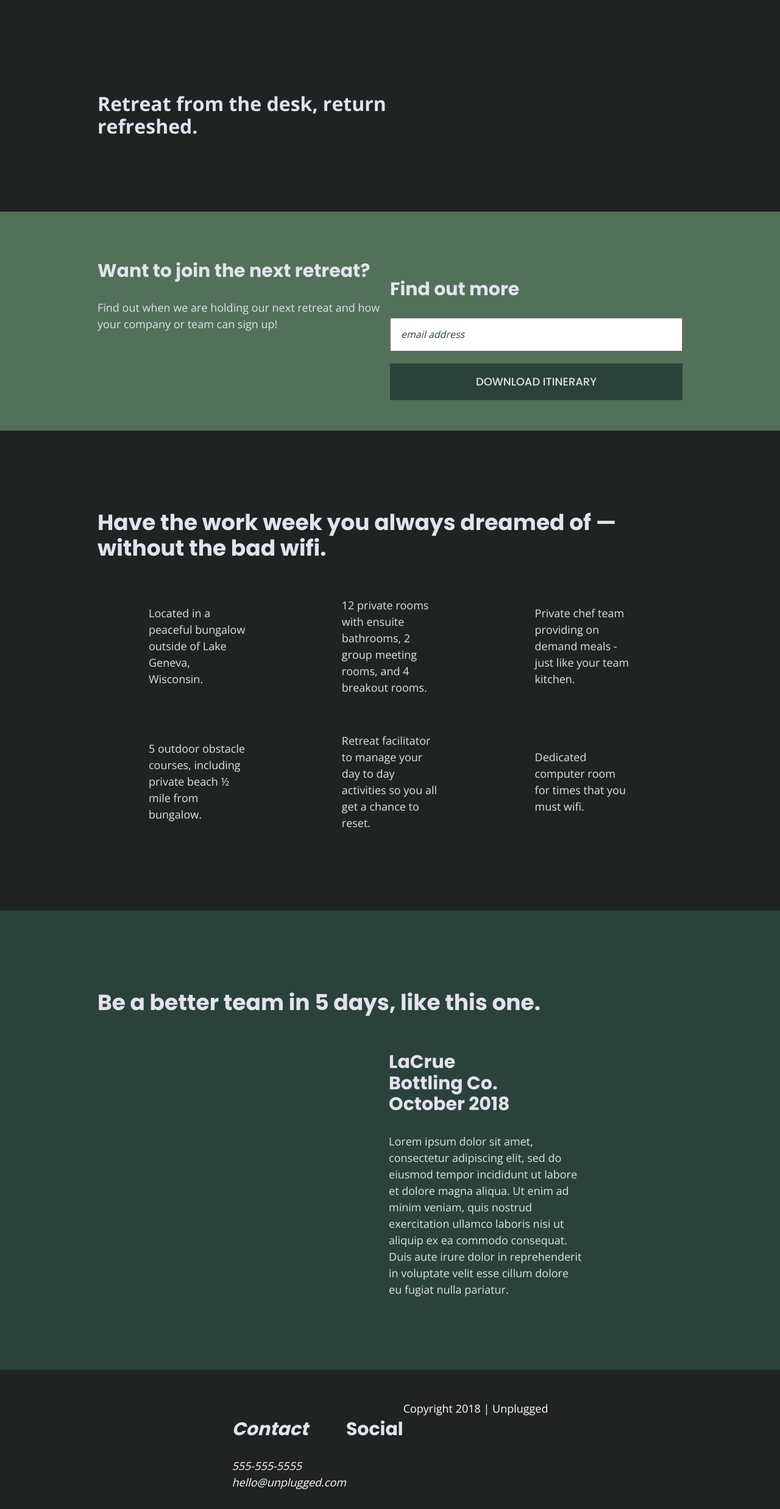
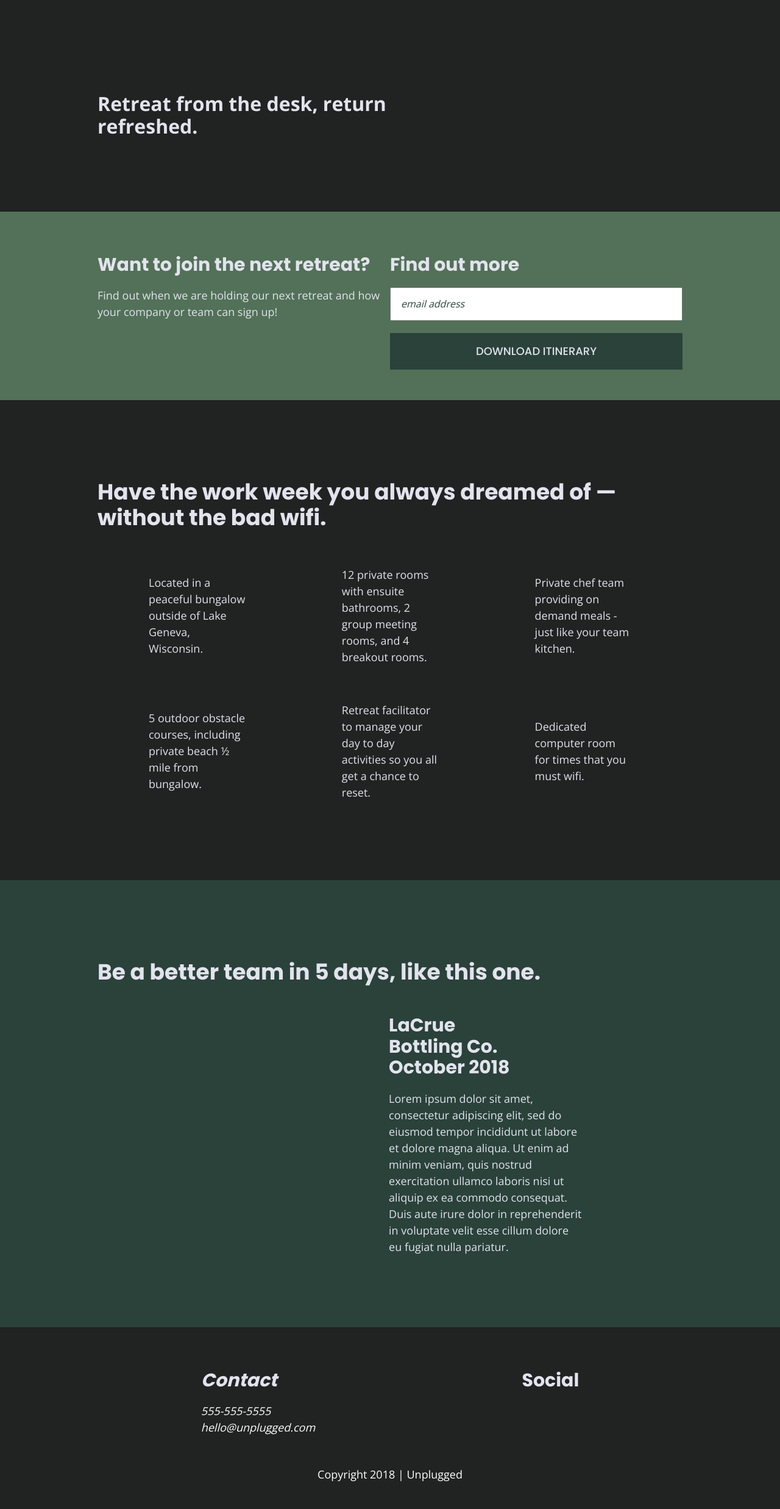
Before and after one commit to lafrenchcoder/unplugged-website, a website built with Parcel: page index.html in a window 1280 px wide. Shown: the part 86-2560 px from the top of the page at 61% size. Built offline with nearby package versions, Linux system fonts and the light colour scheme.

Commit message:
fixed alignment of footer

```diff
--- a/css/main.css
+++ b/css/main.css
@@ -114,6 +114,7 @@ h3, h4 {
 font-family: 'Poppins', sans-serif;
 color: #e2e3ed;
 font-size: 1.875em;
+margin: 20px 0;
 }
 
 p {
@@ -139,7 +140,7 @@ address {
 }
 
 aside .form {
-  margin-top: 30px;
+  margin-top: 0px;
 }
 
 input[type=text] {
@@ -227,6 +228,12 @@ footer .content-wrapper {
 footer p {
   margin: 0;
   color: #ffffff;
+}
+
+footer .copyright {
+  display: flex;
+  justify-content: center;
+  margin-top: 50px;
 }
 
 /* -------------------- Home Page Styles -------------------- */
@@ -433,10 +440,10 @@ footer p {
     }
 
     aside .content-wrapper {
-      margin: 50px 0;
+      margin: 50px 0 50px 0;
       width: 80%;
       display: flex;
-      justify-content: space-between;
+      justify-content: space-around;
     }
 
     aside .content-wrapper .form .form-description {
@@ -487,7 +494,7 @@ footer p {
 
     footer .footer-content {
       display: flex;
-      justify-content: center;
+      justify-content: space-around;
       align-items: column;
     }
 
--- a/index.html
+++ b/index.html
@@ -139,10 +139,10 @@
           </div>
           <!--other social links-->
         </div>
-        <div class="copyright">
-          <p>Copyright 2018 | Unplugged</p>
-        </div>
-      </div><!--footer content ends-->
+      </div>
+      <div class="copyright">
+        <p>Copyright 2018 | Unplugged</p>
+      </div>
     </div><!--footer content wrapper ends-->
 
   </footer>
```
Also changed, not shown: 1 other file.
